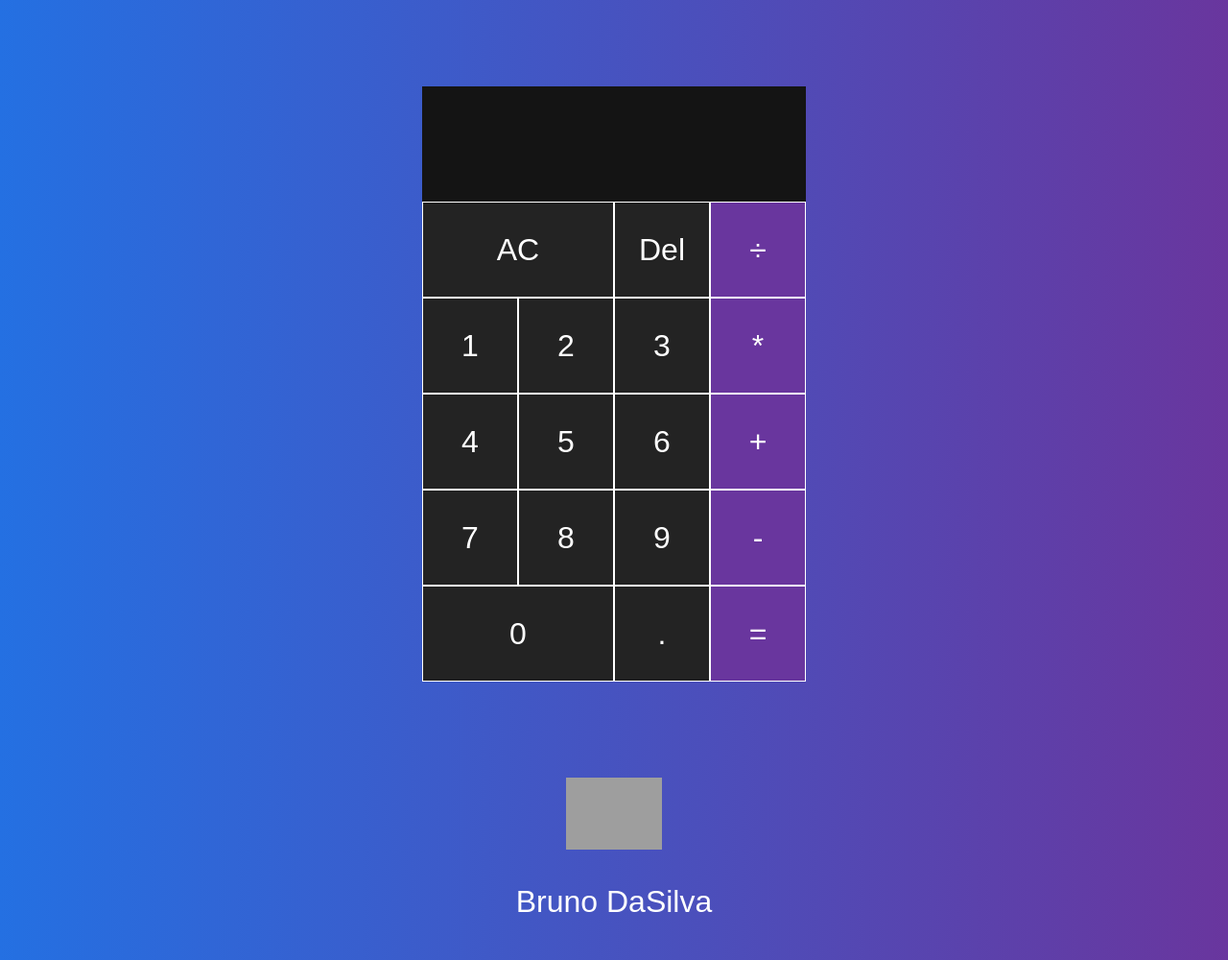
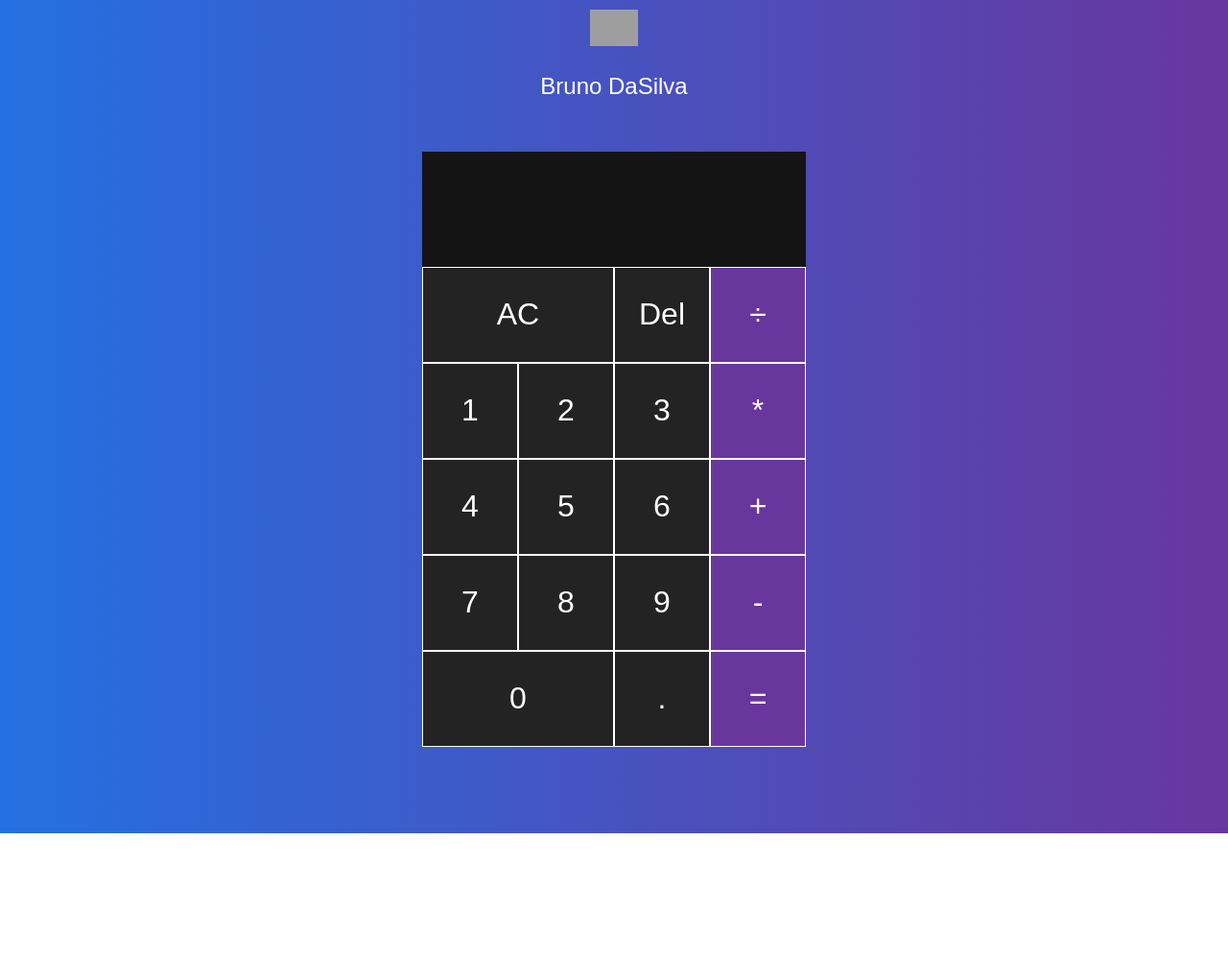
Before and after one commit to Brunno-DaSilva/JavaScriptCalculator, a website: page calculator/index.html in a window 1280 px wide. Shown: the whole page at 96% size. After the commit the page ends 868 px from the top, so only its background shows below. Drawn offline with Linux system fonts and the light colour scheme; grey boxes are pictures that could not be loaded.

Commit message:
Calculator style and html finished

```diff
--- a/calculator/index.html
+++ b/calculator/index.html
@@ -15,6 +15,20 @@
 
 <body>
     <div class="wrapper">
+        <div class="title">
+            <img src="https://res.cloudinary.com/duprwuo4j/image/upload/c_scale,w_155/v1574831158/imgs_starwars/imgs/BLOGO_k36v5y.png"
+                alt="logo" />
+            <h3>Bruno DaSilva</h3>
+            <!-- <a href="https://github.com/DaSilvaBrunoTexas" target="_blank">
+                <i class="fab fa-github-alt fa-2x "></i>
+            </a>
+            <a href="https://www.linkedin.com/in/bruno-dasilva/" target="_blank">
+                <i class="fab fa-linkedin fa-2x"></i>
+            </a>
+            <a href="http://bruno-dasilva.com/" target="_blank">
+                <i class="fas fa-globe fa-2x"></i>
+            </a> -->
+        </div>
         <div class="container">
             <div class="output">
                 <div data-previous-operand class="previous-operand"></div>
@@ -40,22 +54,6 @@
             <button style="background-color: #69369e;" data-equals id="equals">=</button>
         </div>
         <div>
-
-            <div class="title">
-                <img src="https://res.cloudinary.com/duprwuo4j/image/upload/c_scale,w_155/v1574831158/imgs_starwars/imgs/BLOGO_k36v5y.png"
-                    alt="logo" />
-                <h3>Bruno DaSilva</h3>
-                <!-- <a href="https://github.com/DaSilvaBrunoTexas" target="_blank">
-                    <i class="fab fa-github-alt fa-2x "></i>
-                </a>
-                <a href="https://www.linkedin.com/in/bruno-dasilva/" target="_blank">
-                    <i class="fab fa-linkedin fa-2x"></i>
-                </a>
-                <a href="http://bruno-dasilva.com/" target="_blank">
-                    <i class="fas fa-globe fa-2x"></i>
-                </a> -->
-            </div>
-
             <script src="script.js" defer></script>
 </body>
 
--- a/calculator/styles.css
+++ b/calculator/styles.css
@@ -13,17 +13,18 @@
   .title{
     text-align: center;
     padding: 10px;
+    margin-bottom: -70px;
 
   }
 
   .title img {
-    width: 100px;
+    width: 50px;
     height: auto;
   }
 
   .title h3{
     color: #ffffffff;
-    font-size: 2rem;
+    font-size: 1.5rem;
   }
 
   .container {
```
